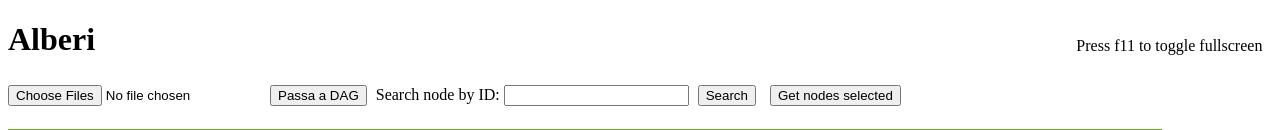
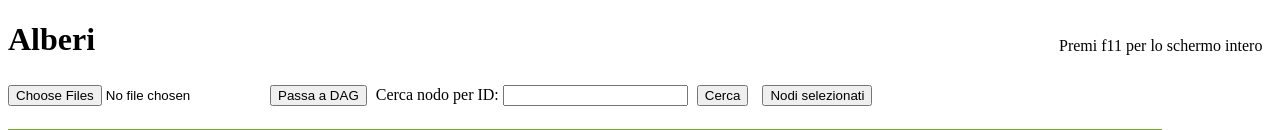
Before and after one commit to Marcormio/Megatree, a plain HTML site: page static/index.html in a window 1280 px wide. Shown: the top 130 px of the page. Drawn offline with Linux system fonts and the light colour scheme.

Commit message:
Scritte in italiano

```diff
--- a/static/index.html
+++ b/static/index.html
@@ -14,7 +14,7 @@
 	<body>
 		<div class="container">
 			<div class="title">
-				<p class="unselectable info">Press f11 to toggle fullscreen</p>
+				<p class="unselectable info">Premi f11 per lo schermo intero</p>
 				<h1 class="unselectable">Alberi</h1>
 				<!-- All of the Node.js APIs are available in this renderer process. -->
 				<div class="functions">
@@ -23,10 +23,10 @@
 				    <div id="infscr-loading" style="display: none;"><img alt="Loading..." src="https://s.kym-cdn.com/assets/nyan-loader-1e8a60aa470ba72bc1ade31dcc2e150f.gif"><div><em>Loading moar...</em></div></div>
 				-->
 					<button id="crea" class="unselectable" type="button">Passa a DAG</button>
-					<label>Search node by ID:</label>
+					<label>Cerca nodo per ID:</label>
 					<input type="search" id="search-bar">
-					<button id="node-search" class="unselectable" type="button">Search</button>
-					<button id="selected" class="unselectable" type="button">Get nodes selected</button>
+					<button id="node-search" class="unselectable" type="button">Cerca</button>
+					<button id="selected" class="unselectable" type="button">Nodi selezionati</button>
 				</div>
 			</div>
 			<br>
```
